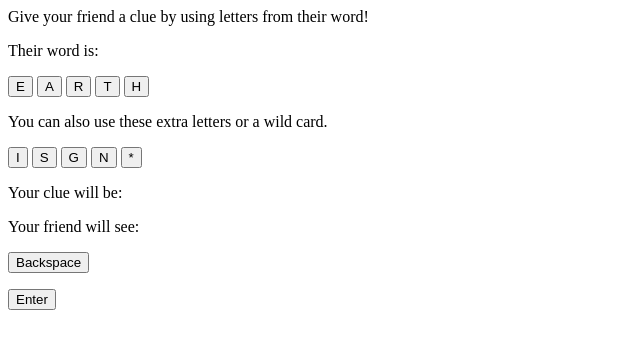
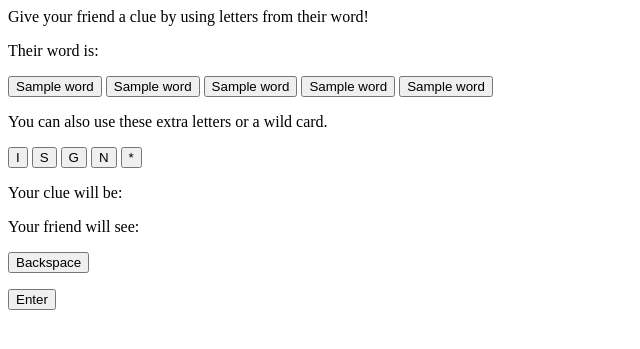
Before and after one commit to codefeld/lettergame, a Flask app: template templates/clue.html in a window 1280 px wide. Shown: the top 349 px of the page, without its empty margins (0-640 px from the left). Run offline with Flask 2, Linux system fonts and the light colour scheme; the template is opened without the code that fills it: most values are stand-ins (such as "Sample title", 1, 10 or a date in 2020).

Commit message:
show word on clue page

```diff
--- a/data/words.txt
+++ b/data/words.txt
@@ -2277,6 +2277,8 @@ woody
 wooer
 wooly
 woozy
+words
+words
 wordy
 world
 worry
--- a/game.py
+++ b/game.py
@@ -8,7 +8,7 @@ class Game:
 		f = open(os.path.join("data", "words.txt"))
 		words = f.readlines()
 		w = random.choice(words)
-		self.word = w.strip()
+		self.word = w.strip().upper()
 		self.key = str(uuid.uuid4())
 
 app = Flask(__name__)
@@ -26,7 +26,8 @@ def hello(name):
 def new_game():
 	game = Game()
 	games[game.key] = game
-	print(game.key)
+	print("http://localhost:5000/game/{}/clue".format(game.key))
+	print(game.word)
 	return render_template("game.html")
 
 @app.route("/game/<string:key>/clue", methods = ['POST', 'GET'])
--- a/templates/clue.html
+++ b/templates/clue.html
@@ -1,10 +1,10 @@
 <p>Give your friend a clue by using letters from their word!</p>
 <p>Their word is:</p>
-<button onclick="updateClues('E')" type="button">E</button>
-<button onclick="updateClues('A')" type="button">A</button>
-<button onclick="updateClues('R')" type="button">R</button>
-<button onclick="updateClues('T')" type="button">T</button>
-<button onclick="updateClues('H')" type="button">H</button>
+<button onclick="updateClues('{{word[0]}}')" type="button">{{word[0]}}</button>
+<button onclick="updateClues('{{word[1]}}')" type="button">{{word[1]}}</button>
+<button onclick="updateClues('{{word[2]}}')" type="button">{{word[2]}}</button>
+<button onclick="updateClues('{{word[3]}}')" type="button">{{word[3]}}</button>
+<button onclick="updateClues('{{word[4]}}')" type="button">{{word[4]}}</button>
 <p>You can also use these extra letters or a wild card.</p>
 <button onclick="updateClues('I')" type="button">I</button>
 <button onclick="updateClues('S')" type="button">S</button>
```
